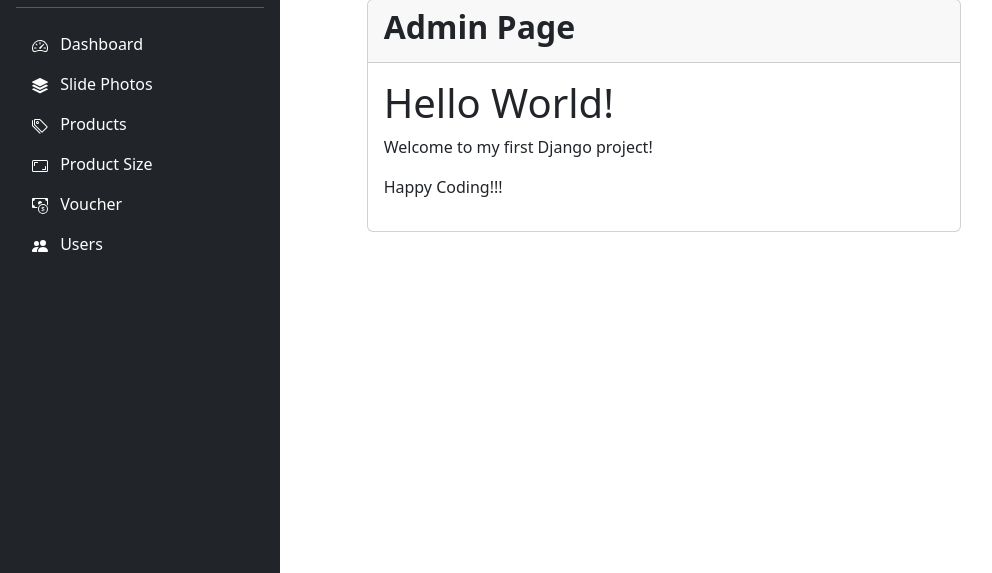
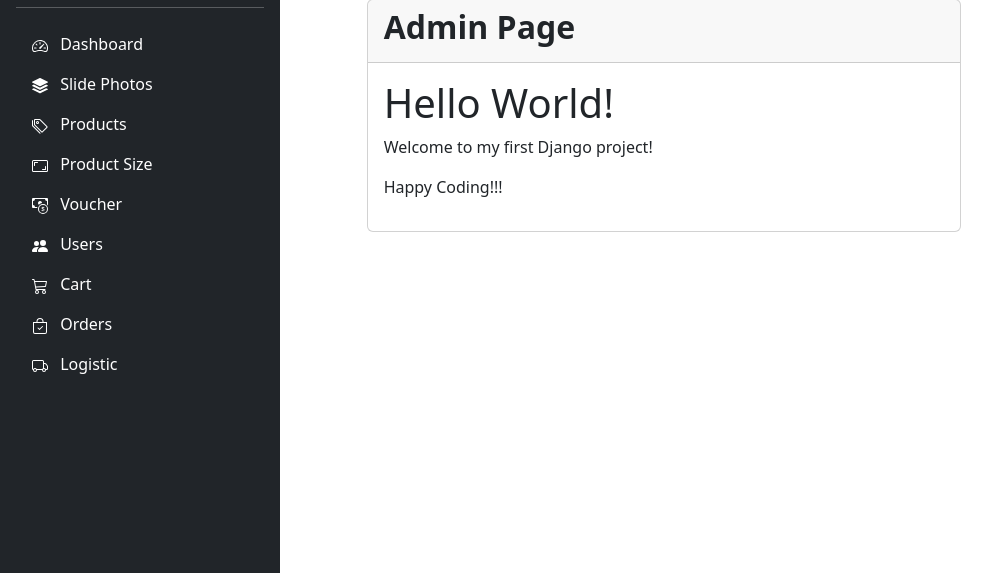
Before and after one commit to cyrusesales/jn4d-website, a Django app: page /adminpage/ in a window 1280 px wide. Shown: the part 81-654 px from the top of the page, without its empty margins (0-992 px from the left). Run offline with Django 5.2, Linux system fonts and the light colour scheme; data that the repository does not hold is empty.

Commit message:
added cart tab in admin page to see all items in cart status

```diff
--- a/jn4dwebsite/admin_page/templates/admin_base.html
+++ b/jn4dwebsite/admin_page/templates/admin_base.html
@@ -82,6 +82,16 @@
       </symbol>
       <symbol id="success" viewBox="0 0 16 16" fill="currentColor">
         <path d="M16 8A8 8 0 1 1 0 8a8 8 0 0 1 16 0m-3.97-3.03a.75.75 0 0 0-1.08.022L7.477 9.417 5.384 7.323a.75.75 0 0 0-1.06 1.06L6.97 11.03a.75.75 0 0 0 1.079-.02l3.992-4.99a.75.75 0 0 0-.01-1.05z"/>
+      </symbol>
+      <symbol id="orders" viewBox="0 0 16 16" fill="currentColor">
+        <path fill-rule="evenodd" d="M10.854 8.146a.5.5 0 0 1 0 .708l-3 3a.5.5 0 0 1-.708 0l-1.5-1.5a.5.5 0 0 1 .708-.708L7.5 10.793l2.646-2.647a.5.5 0 0 1 .708 0"/>
+        <path d="M8 1a2.5 2.5 0 0 1 2.5 2.5V4h-5v-.5A2.5 2.5 0 0 1 8 1m3.5 3v-.5a3.5 3.5 0 1 0-7 0V4H1v10a2 2 0 0 0 2 2h10a2 2 0 0 0 2-2V4zM2 5h12v9a1 1 0 0 1-1 1H3a1 1 0 0 1-1-1z"/>
+      </symbol>
+      <symbol id="logistic" viewBox="0 0 16 16" fill="currentColor">
+        <path d="M0 3.5A1.5 1.5 0 0 1 1.5 2h9A1.5 1.5 0 0 1 12 3.5V5h1.02a1.5 1.5 0 0 1 1.17.563l1.481 1.85a1.5 1.5 0 0 1 .329.938V10.5a1.5 1.5 0 0 1-1.5 1.5H14a2 2 0 1 1-4 0H5a2 2 0 1 1-3.998-.085A1.5 1.5 0 0 1 0 10.5zm1.294 7.456A2 2 0 0 1 4.732 11h5.536a2 2 0 0 1 .732-.732V3.5a.5.5 0 0 0-.5-.5h-9a.5.5 0 0 0-.5.5v7a.5.5 0 0 0 .294.456M12 10a2 2 0 0 1 1.732 1h.768a.5.5 0 0 0 .5-.5V8.35a.5.5 0 0 0-.11-.312l-1.48-1.85A.5.5 0 0 0 13.02 6H12zm-9 1a1 1 0 1 0 0 2 1 1 0 0 0 0-2m9 0a1 1 0 1 0 0 2 1 1 0 0 0 0-2"/>
+      </symbol>
+      <symbol id="cart" viewBox="0 0 16 16" fill="currentColor">
+        <path d="M0 1.5A.5.5 0 0 1 .5 1H2a.5.5 0 0 1 .485.379L2.89 3H14.5a.5.5 0 0 1 .49.598l-1 5a.5.5 0 0 1-.465.401l-9.397.472L4.415 11H13a.5.5 0 0 1 0 1H4a.5.5 0 0 1-.491-.408L2.01 3.607 1.61 2H.5a.5.5 0 0 1-.5-.5M3.102 4l.84 4.479 9.144-.459L13.89 4zM5 12a2 2 0 1 0 0 4 2 2 0 0 0 0-4m7 0a2 2 0 1 0 0 4 2 2 0 0 0 0-4m-7 1a1 1 0 1 1 0 2 1 1 0 0 1 0-2m7 0a1 1 0 1 1 0 2 1 1 0 0 1 0-2"/>
       </symbol>
     </svg>
 
@@ -229,6 +239,33 @@
               </a>
             </li>
             {% endif %}
+            <li class="nav-item">
+              <a href="{% url "manage-cart" %}" class="nav-link text-white" aria-current="page">
+                <svg class="bi me-2" width="16" height="16">
+                  <use xlink:href="#cart"></use>
+                </svg>
+                Cart
+              </a>
+            </li>
+            <li class="nav-item">
+              <a href="{% url "manage-users" %}" class="nav-link text-white" aria-current="page">
+                <svg class="bi me-2" width="16" height="16">
+                  <use xlink:href="#orders"></use>
+                </svg>
+                Orders
+              </a>
+            </li>
+
+            <li class="nav-item">
+              <a href="{% url "manage-users" %}" class="nav-link text-white" aria-current="page">
+                <svg class="bi me-2" width="16" height="16">
+                  <use xlink:href="#logistic"></use>
+                </svg>
+                Logistic
+              </a>
+            </li>
+
+
           </ul>
 
         </div>
--- a/jn4dwebsite/admin_page/urls.py
+++ b/jn4dwebsite/admin_page/urls.py
@@ -58,4 +58,6 @@ urlpatterns = [
     path('edit-roles/<str:pk>', views.editRoles, name='edit-roles'),
     path('add-roles/', views.addRoles, name='add-roles'),
     path('delete-roles/<str:pk>', views.deleteRoles, name="delete-roles"),
+
+    path('manage-carts/', views.manageCart, name='manage-cart'),
 ]
--- a/jn4dwebsite/admin_page/views.py
+++ b/jn4dwebsite/admin_page/views.py
@@ -2,7 +2,7 @@ from django.template import loader
 from django.http import HttpResponse, JsonResponse
 from django.shortcuts import render, redirect, get_object_or_404
 from homepage.forms import HeaderForm
-from homepage.models import Header, Carousel, Category, Product, Item, Placeholder, UserProfile, User, ProductSize, SizeTerm, Voucher, Role
+from homepage.models import Header, Carousel, Category, Product, Item, Placeholder, UserProfile, User, ProductSize, SizeTerm, Voucher, Role, Cart
 from django.contrib import messages
 import os
 from decimal import Decimal
@@ -874,3 +874,16 @@ def deleteRoles(request, pk):
     roles.delete()
     messages.success(request, f"{roles.name} has been deleted!")
     return redirect('manage-roles')
+
+
+def manageCart(request):
+    headers = Header.objects.all()
+    carts = Cart.objects.filter(status='cart').order_by('id')
+
+    context = {
+        'headers': headers,
+        'carts': carts,
+    }
+
+
+    return render(request, 'manage_cart.html', context)
```
Also changed, not shown: jn4dwebsite/admin_page/templates/manage_cart.html (added, +86 -0 lines).
